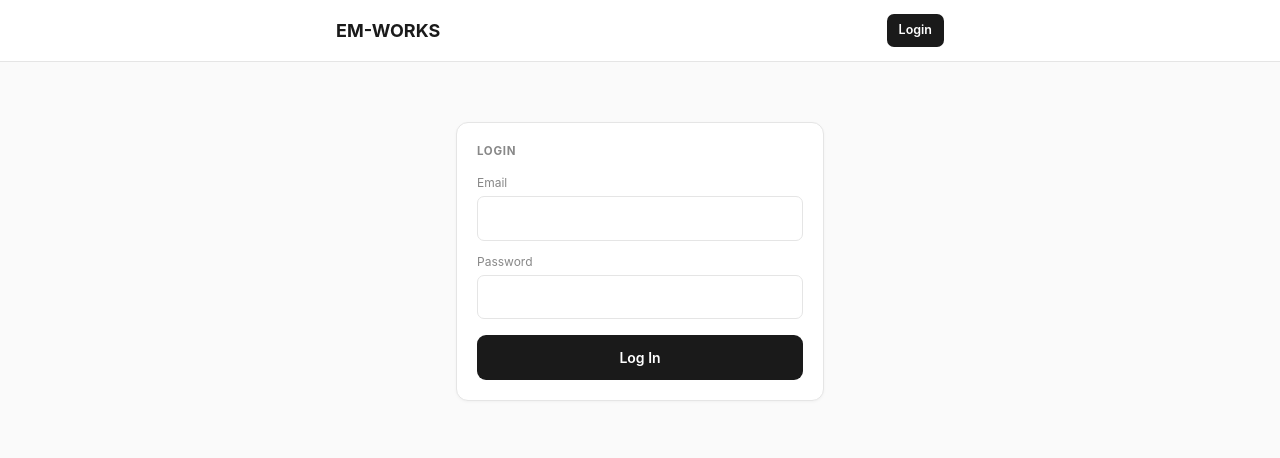
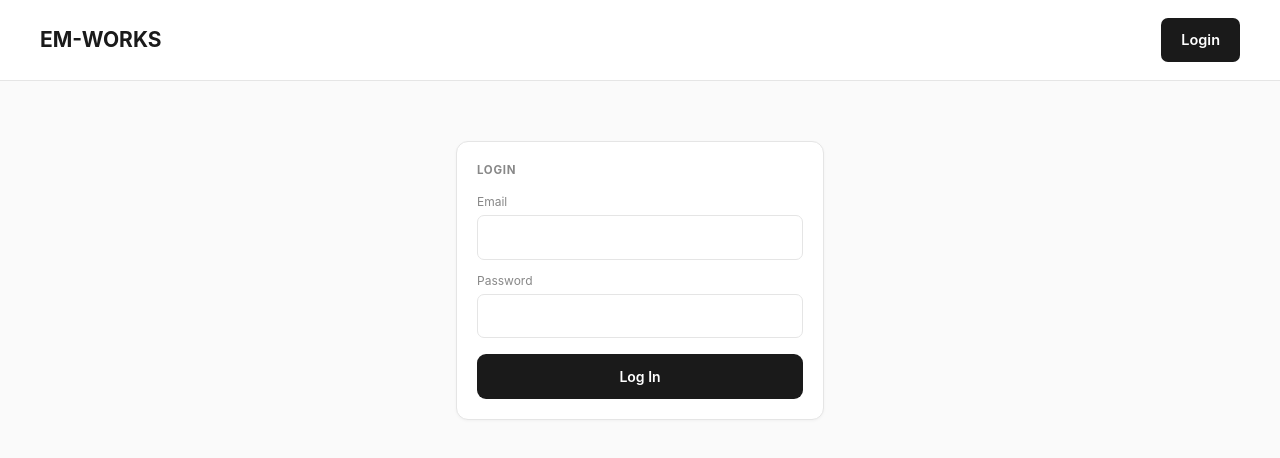
Before and after one commit to suhailnsmlhsr-dotcom/EMW-HUB, a Next.js app: page /login in a window 1280 px wide. Shown: the top 458 px of the page. Built offline with nearby package versions, Linux system fonts and the light colour scheme.

Commit message:
Desktop layout fix - responsive grid and nav

```diff
--- a/app/globals.css
+++ b/app/globals.css
@@ -88,3 +88,35 @@ label:first-of-type { margin-top: 0; }
 .badge-sent { background: #e3edff; color: #2a5bd7; }
 .badge-partial { background: #fff3d6; color: #a06a00; }
 .badge-paid { background: #ddf5e2; color: #1a7a34; }
+
+.page-container {
+  max-width: 640px;
+  margin: 0 auto;
+  padding: 20px 16px 60px;
+}
+.nav-inner {
+  max-width: 640px;
+  margin: 0 auto;
+  padding: 14px 16px;
+  display: flex;
+  align-items: center;
+  justify-content: space-between;
+}
+.recent-grid {
+  display: grid;
+  grid-template-columns: 1fr;
+  gap: 16px;
+}
+
+@media (min-width: 860px) {
+  .page-container { max-width: 1100px; padding: 32px 40px 80px; }
+  .nav-inner { max-width: 1100px; padding: 18px 40px; }
+  .nav-logo { font-size: 21px !important; }
+  .nav-inner .btn { padding: 11px 20px; font-size: 14.5px; }
+  .recent-grid { grid-template-columns: repeat(2, 1fr); }
+}
+@media (min-width: 1280px) {
+  .page-container { max-width: 1320px; }
+  .nav-inner { max-width: 1320px; }
+  .recent-grid { grid-template-columns: repeat(3, 1fr); }
+}
--- a/app/page.js
+++ b/app/page.js
@@ -87,7 +87,7 @@ export default function HomePage() {
         onConfirm={() => remove(deleteTarget)}
         onCancel={() => setDeleteTarget(null)}
       />
-      <div style={{ maxWidth: 640, margin: '0 auto', padding: '20px 16px 60px' }}>
+      <div className="page-container">
         <h1 style={{ fontSize: 20, margin: '0 0 4px' }}>Recent</h1>
         <p style={{ color: 'var(--gray)', fontSize: 13, margin: '0 0 18px' }}>
           {authed ? 'You can edit, rename, delete, and reprint.' : 'View and print. Log in to create or edit.'}
@@ -122,8 +122,9 @@ export default function HomePage() {
         {loading && <p style={{ color: 'var(--gray)' }}>Loading...</p>}
         {!loading && filtered.length === 0 && <p style={{ color: 'var(--gray)' }}>Nothing here yet.</p>}
 
+        <div className="recent-grid">
         {filtered.map((doc) => (
-          <div key={doc.id} className="card">
+          <div key={doc.id} className="card" style={{ marginBottom: 0 }}>
             <div style={{ display: 'flex', justifyContent: 'space-between', alignItems: 'flex-start' }}>
               <div style={{ flex: 1 }}>
                 <div style={{ display: 'flex', gap: 8, alignItems: 'center', flexWrap: 'wrap' }}>
@@ -180,6 +181,7 @@ export default function HomePage() {
             </div>
           </div>
         ))}
+        </div>
       </div>
     </>
   );
--- a/components/Nav.js
+++ b/components/Nav.js
@@ -26,8 +26,8 @@ export default function Nav() {
 
   return (
     <div style={{ borderBottom: '1px solid var(--line)', background: '#fff' }}>
-      <div style={{ maxWidth: 640, margin: '0 auto', padding: '14px 16px', display: 'flex', alignItems: 'center', justifyContent: 'space-between' }}>
-        <Link href="/" style={{ fontWeight: 700, fontSize: 18, color: 'var(--ink)', textDecoration: 'none' }}>
+      <div className="nav-inner">
+        <Link href="/" className="nav-logo" style={{ fontWeight: 700, fontSize: 18, color: 'var(--ink)', textDecoration: 'none' }}>
           EM-WORKS
         </Link>
         <div style={{ display: 'flex', gap: 8, alignItems: 'center' }}>
```
